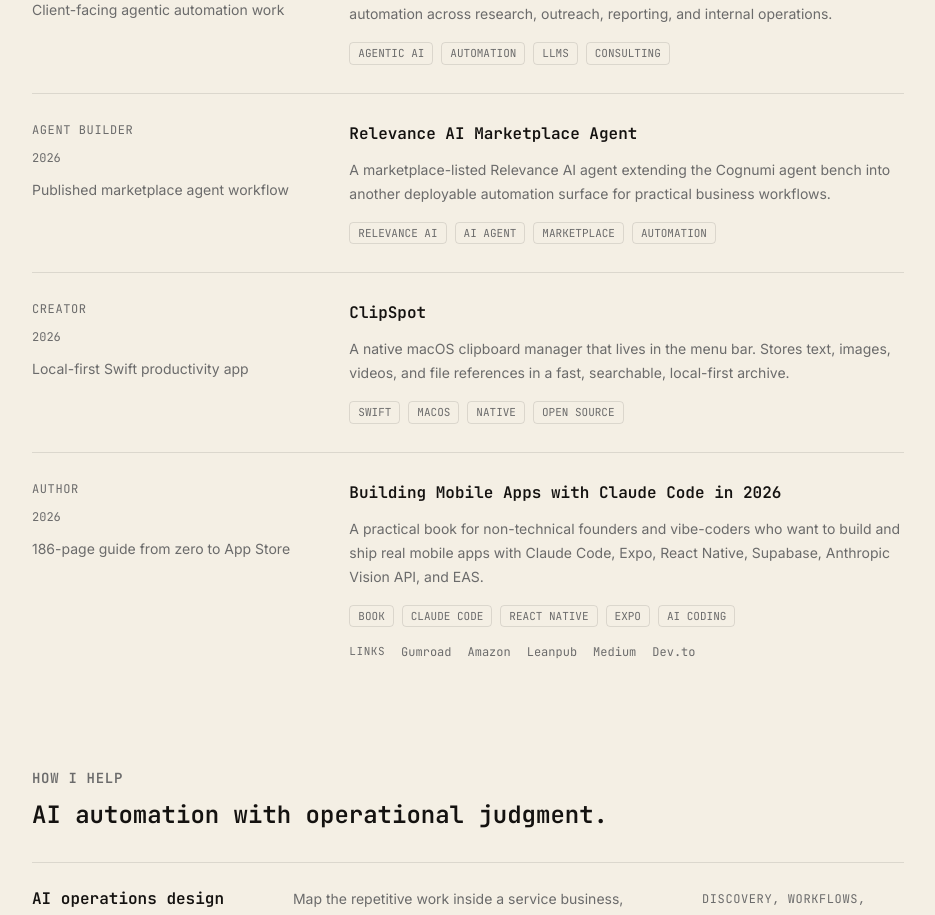
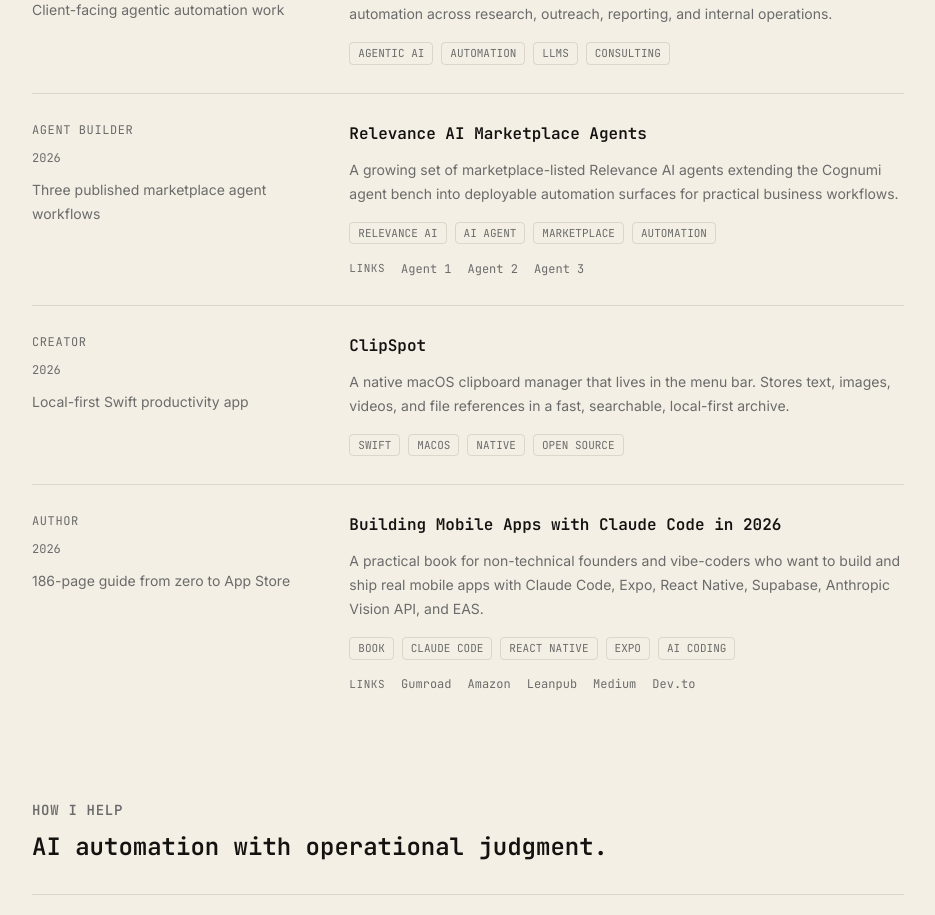
Before and after one commit to rumi7911/portfolio, a Next.js app: page / in a window 1280 px wide. Shown: the part 1674-2589 px from the top of the page, without its empty margins (172-1107 px from the left). Built offline with nearby package versions, Linux system fonts and the light colour scheme; no server answers.

Commit message:
Add additional Relevance AI agents

```diff
--- a/content/links.ts
+++ b/content/links.ts
@@ -23,3 +23,9 @@
 
 export const relevanceAiAgentUrl =
   'https://marketplace.relevanceai.com/listing/881ce9f8-f300-478b-82ef-52055d3c833c';
+
+export const relevanceAiAgentTwoUrl =
+  'https://marketplace.relevanceai.com/listing/5fcb788a-6974-4c70-a6c7-1f9b22577d80';
+
+export const relevanceAiAgentThreeUrl =
+  'https://marketplace.relevanceai.com/listing/b48057c2-ce33-4738-a24e-5f8e28aa4f72';
--- a/content/projects.ts
+++ b/content/projects.ts
@@ -4,6 +4,8 @@
   mobileAppsBookGumroadUrl,
   mobileAppsBookLeanpubUrl,
   mobileAppsBookMediumUrl,
+  relevanceAiAgentThreeUrl,
+  relevanceAiAgentTwoUrl,
   relevanceAiAgentUrl,
 } from '@/content/links';
 
@@ -46,15 +48,20 @@
     featured: true,
   },
   {
-    title: 'Relevance AI Marketplace Agent',
+    title: 'Relevance AI Marketplace Agents',
     description:
-      'A marketplace-listed Relevance AI agent extending the Cognumi agent bench into another deployable automation surface for practical business workflows.',
+      'A growing set of marketplace-listed Relevance AI agents extending the Cognumi agent bench into deployable automation surfaces for practical business workflows.',
     href: relevanceAiAgentUrl,
     year: '2026',
     role: 'Agent Builder',
-    outcome: 'Published marketplace agent workflow',
+    outcome: 'Three published marketplace agent workflows',
     tags: ['Relevance AI', 'AI Agent', 'Marketplace', 'Automation'],
     featured: true,
+    links: [
+      { label: 'Agent 1', href: relevanceAiAgentUrl },
+      { label: 'Agent 2', href: relevanceAiAgentTwoUrl },
+      { label: 'Agent 3', href: relevanceAiAgentThreeUrl },
+    ],
   },
   {
     title: 'ClipSpot',
```
Also changed, not shown: public/llms.txt.
